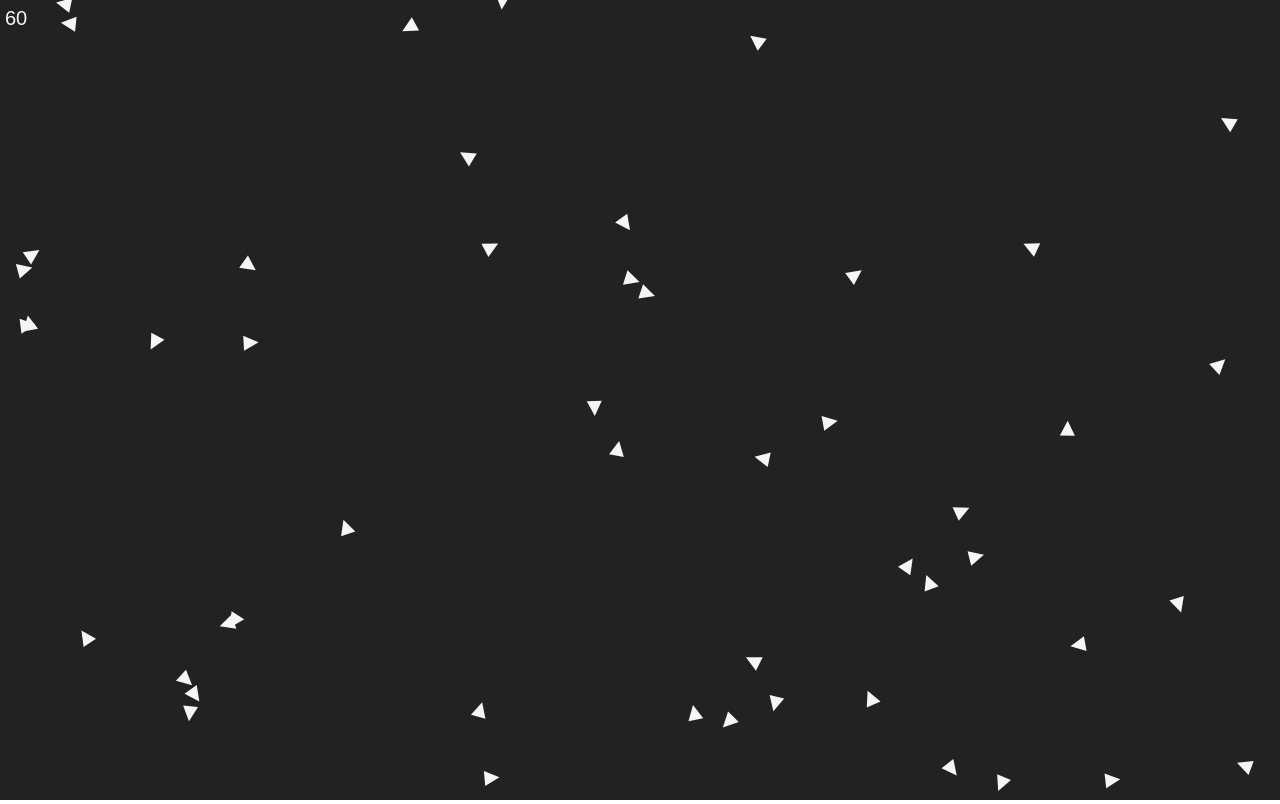
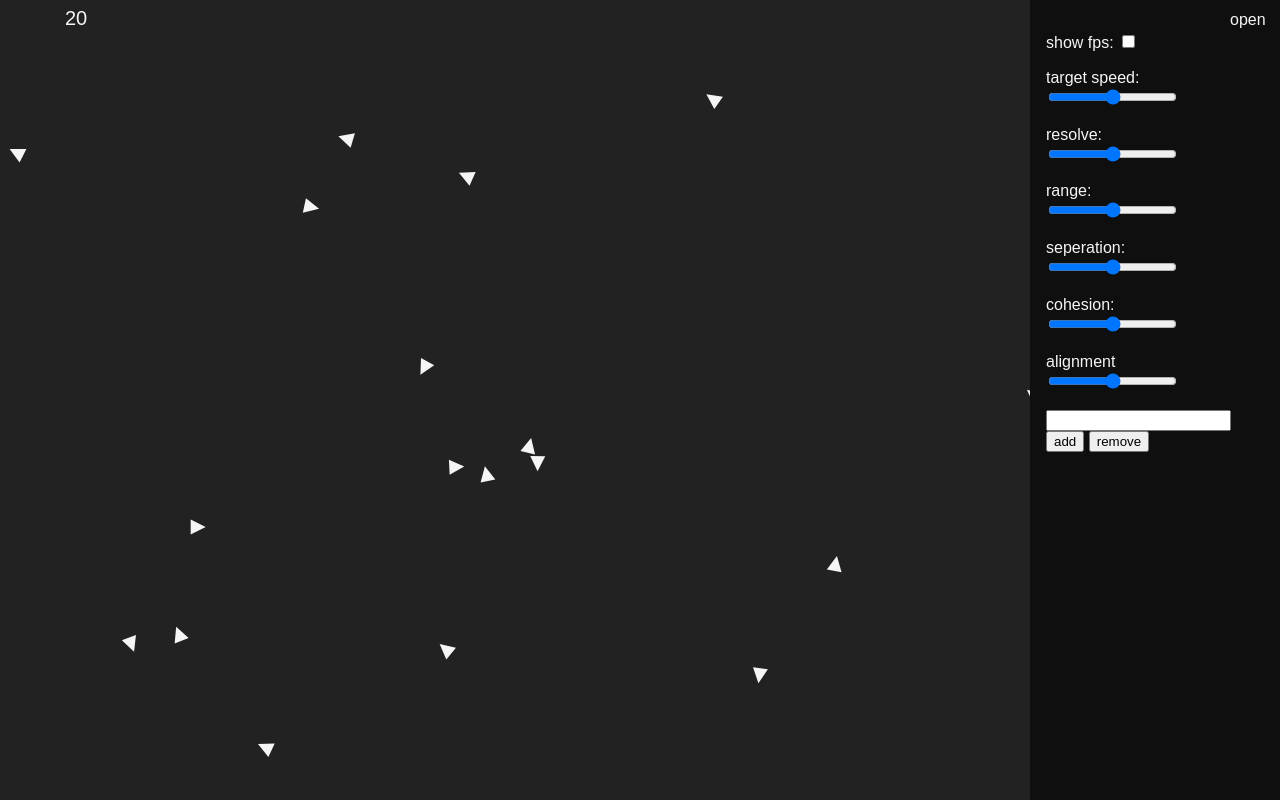
Before and after one commit to MitchelMA/Flocking, a plain HTML site: page index.html in a window 1280 px wide. Drawn offline with Linux system fonts and the light colour scheme.

Commit message:
setup van navbar en handmatig waardes aanpassen

```diff
--- a/css/style.css
+++ b/css/style.css
@@ -11,3 +11,48 @@ html, body {
 body {
     font-family: Arial, Helvetica, sans-serif;
 }
+
+/* navbar */
+
+nav {
+    position: fixed;
+    right: 0;
+    top: 0;
+}
+
+nav > #handle
+{
+    position: relative;
+    color: whitesmoke;
+    z-index: 1;
+    margin-right: 0.5rem;
+    margin-top: 0.3rem;
+    padding: 0.4rem;
+    cursor: pointer;
+    user-select: none;
+}
+
+nav.open > .side {
+   transform: translateX(0%);
+}
+
+nav > .side {
+    position: fixed;
+    top: 0;
+    right: 0;
+    height: 100%;
+    width: 250px;
+    padding: 1rem;
+    padding-top: 2rem;
+    transform: translateX(100%);
+    background-color: rgba(15, 15, 15, 1);
+    transition: transform 250ms ease-out 0s;
+}
+
+nav > .side > .container {
+    color: whitesmoke;
+}
+
+nav > .side > .container input {
+    margin-bottom: 1.3rem;
+}
--- a/index.html
+++ b/index.html
@@ -10,7 +10,100 @@
   </head>
   <body>
     <!-- Hier komt later een side-nav met de sliders -->
-    <nav></nav>
+    <nav class="open">
+      <div id="handle">open</div>
+      <div class="side">
+        <div class="container">
+          <!-- fps checkbox -->
+          <label for="showfpsinput">show fps: </label>
+          <input type="checkbox" name="showfpsinput" id="showfpsinput" />
+          <br />
+
+          <!-- targetspeed slider -->
+          <label for="targetspeedinput">target speed: </label>
+          <span id="targetspeedvalue"></span><br />
+          <input
+            type="range"
+            name="targetspeedinput"
+            id="targetspeedinput"
+            min="0.01"
+            max="1"
+            step="0.01"
+          /><br />
+
+          <!-- resolve -->
+          <label for="resolveinput">resolve: </label>
+          <span id="resolvevalue"></span><br />
+          <input
+            type="range"
+            name="resolveinput"
+            id="resolveinput"
+            min="0.001"
+            max="0.1"
+            step="0.001"
+          /><br />
+
+          <!-- range -->
+          <label for="rangeinput">range: </label>
+          <span id="rangevalue"></span><br />
+          <input
+            type="range"
+            name="rangeinput"
+            id="rangeinput"
+            min="30"
+            max="150"
+            step="1"
+          /><br />
+
+          <!-- seperation -->
+          <label for="seperationinput">seperation: </label>
+          <span id="seperationvalue"></span><br />
+          <input
+            type="range"
+            name="seperationinput"
+            id="seperationinput"
+            min="0.001"
+            max="0.05"
+            step="0.0002"
+          /><br />
+
+          <!-- cohesion -->
+          <label for="cohesioninput">cohesion: </label>
+          <span id="cohesionvalue"></span><br />
+          <input
+            type="range"
+            name="cohesioninput"
+            id="cohesioninput"
+            min="0.0001"
+            max="0.01"
+            step="0.00005"
+          /><br />
+
+          <!-- alignment -->
+          <label for="alignmentinput">alignment</label>
+          <span id="alignmentvalue"></span><br />
+          <input
+            type="range"
+            name="alignmentinput"
+            id="alignmentinput"
+            min="0.0001"
+            max="0.05"
+            step="0.00005"
+          />
+
+          <input
+            type="number"
+            name=""
+            id="numberinput"
+            style="margin-bottom: 0;"
+          />
+          <button onclick="addBoid(Number(numberinput.value));">add</button>
+          <button onclick="removeBoid(Number(numberinput.value));">
+            remove
+          </button>
+        </div>
+      </div>
+    </nav>
 
     <!-- Main met canvas -->
     <main>
--- a/js/app.js
+++ b/js/app.js
@@ -1,3 +1,4 @@
+const navhandle = document.getElementById("handle");
 const canvas = document.getElementById("canvas");
 const ctx = canvas.getContext("2d");
 const backgroundcolor = "#222";
@@ -8,7 +9,7 @@ const RAD_TO_DEG = 57.29577951308232;
 
 // USER DEFINES
 
-let showfps = true;
+let showfps = false;
 // The speed at which every boid wants to fly
 let targetspeed = 0.1;
 // Factor on how fast every boid changes speed
@@ -24,13 +25,7 @@ let alignment = 0.01;
 
 // END USER DEFINES
 
-let testBoid = new Boid(
-  20,
-  "whitesmoke",
-  new Vector(canvas.width / 2, canvas.height / 2),
-  Math.random() * (2 * Math.PI),
-  Math.random() * 0.5
-);
+let mouseVector = Vector.zero();
 
 // global array of boids
 let boids = [];
@@ -50,7 +45,7 @@ function setup() {
   ctx.fillRect(0, 0, canvas.width, canvas.height);
 
   // generate boids
-  generateBoids(50);
+  generateBoids(20);
 
   // request the draw
   window.requestAnimationFrame(draw);
@@ -83,16 +78,19 @@ function draw(time) {
   // end game code
 
   // show fps
+  ctx.font = "20px Arial";
   if (showfps) {
-    ctx.font = "20px Arial";
     ctx.fillText(fps.toFixed(0), 5, 25);
   }
+  // show boid count
+  ctx.fillText(boids.length, 65, 25);
 
   curT = time;
   window.requestAnimationFrame(draw);
 }
 
 function generateBoids(boidAmount) {
+  boids = [];
   for (let i = 0; i < boidAmount; i++) {
     let tmp = new Boid(
       15,
@@ -102,11 +100,97 @@ function generateBoids(boidAmount) {
         Math.floor(Math.random() * (canvas.height + 1))
       ),
       Math.random() * (2 * Math.PI),
-      0.1 + Math.random() * 0.5
+      0.1 + Math.random() * 0.2
     );
     boids.push(tmp);
   }
 }
 
+function addBoid(amount) {
+  for (let i = 0; i < amount; i++) {
+    let tmp = new Boid(
+      15,
+      boidcolor,
+      new Vector(
+        Math.floor(Math.random() * (canvas.width + 1)),
+        Math.floor(Math.random() * (canvas.height + 1))
+      ),
+      Math.random() * (2 * Math.PI),
+      0.1 + Math.random() * 0.2
+    );
+    boids.push(tmp);
+  }
+}
+
+function removeBoid(amount) {
+  for (let i = 0; i < amount; i++) boids.splice(0, 1);
+}
+
 // call setup
 setup();
+
+navhandle.addEventListener("click", (e) => {
+  navhandle.parentElement.classList.toggle("open");
+});
+
+// code for sliders
+// fpscheckbox
+const fpscheckbox = document.getElementById("showfpsinput");
+// targetspeed
+const targetspeedslider = document.getElementById("targetspeedinput");
+const targetspeedvalue = document.getElementById("targetspeedvalue");
+// resolve
+const resolveslider = document.getElementById("resolveinput");
+const resolvevalue = document.getElementById("resolvevalue");
+// range
+const rangeslider = document.getElementById("rangeinput");
+const rangevalue = document.getElementById("rangevalue");
+// seperation
+const seperationslider = document.getElementById("seperationinput");
+const seperationvalue = document.getElementById("seperationvalue");
+// cohesion
+const cohesionslider = document.getElementById("cohesioninput");
+const cohesionvalue = document.getElementById("cohesionvalue");
+// alignment
+const alignmentslider = document.getElementById("alignmentinput");
+const alignmentvalue = document.getElementById("alignmentvalue");
+
+fpscheckbox.onclick = function () {
+  showfps = this.checked;
+};
+
+targetspeedslider.onchange = function () {
+  targetspeedvalue.textContent = this.value;
+  targetspeed = Number(this.value);
+};
+
+resolveslider.onchange = function () {
+  resolvevalue.textContent = this.value;
+  resolve = Number(this.value);
+};
+
+rangeslider.onchange = function () {
+  rangevalue.textContent = this.value;
+  range = Number(this.value);
+};
+
+seperationslider.onchange = function () {
+  seperationvalue.textContent = this.value;
+  seperation = Number(this.value);
+};
+
+cohesionslider.onchange = function () {
+  cohesionvalue.textContent = this.value;
+  cohesion = Number(this.value);
+};
+
+alignmentslider.onchange = function () {
+  alignmentvalue.textContent = this.value;
+  alignment = Number(this.value);
+};
+
+// set the mouse position
+document.addEventListener("mousemove", (e) => {
+  mouseVector.x = e.clientX;
+  mouseVector.y = e.clientY;
+});
--- a/js/boid.js
+++ b/js/boid.js
@@ -103,9 +103,9 @@ class Boid {
     // END OF ALIGNMENT PART
   }
 
-  isInRange(other) {
+  isInRange(otherposition) {
     let thisposcopy = this.position.copy();
-    thisposcopy.sub(other.position);
+    thisposcopy.sub(otherposition);
     let distance = thisposcopy.mag();
 
     return distance <= range;
@@ -114,7 +114,7 @@ class Boid {
   findnearby() {
     let near = [];
     for (let i = 0; i < boids.length; i++) {
-      if (this.isInRange(boids[i])) {
+      if (this.isInRange(boids[i].position)) {
         near.push(boids[i]);
       }
     }
```
